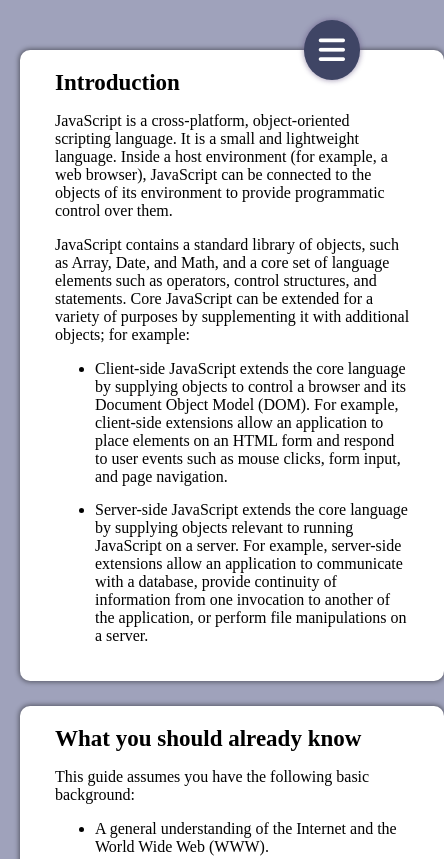
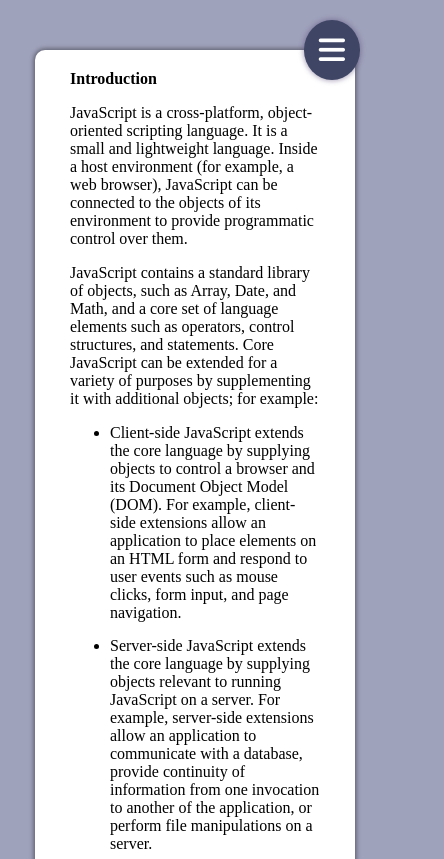
Before and after one commit to fitry29/TechnicalDocPageFCC, a plain HTML site: page index.html in a window 390 px wide. Shown: the top 859 px of the page, 444 px wide, since content can reach past the window. Drawn offline with Linux system fonts and the light colour scheme.

Commit message:
Fixed responsive main doc

```diff
--- a/index.html
+++ b/index.html
@@ -1,5 +1,7 @@
 <html lang="en">
 <head>
+    <meta charset="UTF-8">
+    <meta http-equiv="X-UA-Compatible" content="IE=edge">
     <meta name="viewport" content="width=device-width, initial-scale=1.0">
     <link rel="stylesheet" href="https://cdnjs.cloudflare.com/ajax/libs/font-awesome/6.4.0/css/all.min.css">
     <link rel="stylesheet" href="styles.css">
--- a/styles.css
+++ b/styles.css
@@ -12,7 +12,7 @@ body{
 
 }
 header{
-    font-size: 23px;
+    /* font-size: 23px; */
     font-weight: bold;
 }
 #main-wrap{
@@ -82,8 +82,9 @@ header{
 /* MAIN */
 #main-doc{
     background-color:rgb(159, 162, 187);
-    padding: 50px 20px;
-    display: grid;
+    padding: 50px 35px;
+    flex-direction: column;
+    display: flex;
     gap: 25px;
 }
 ul{
```
Also changed, not shown: n.html (added).
